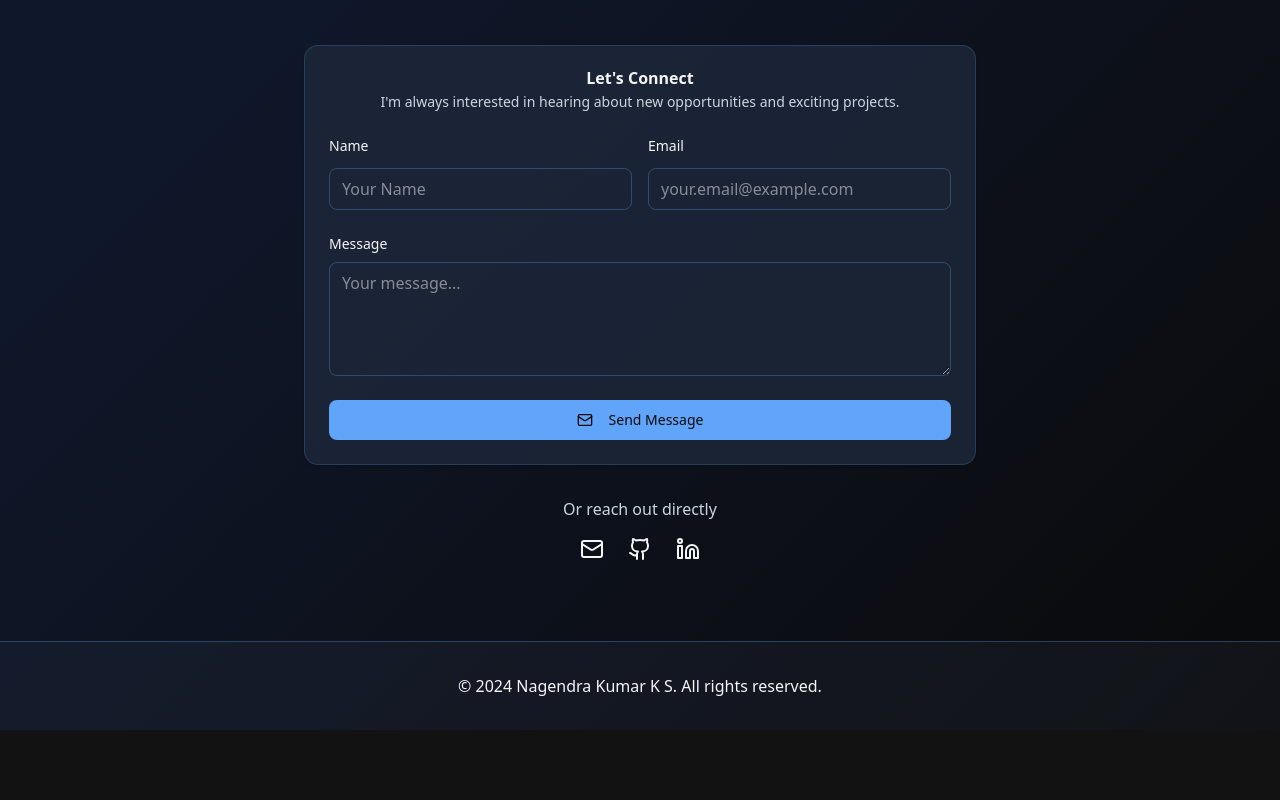
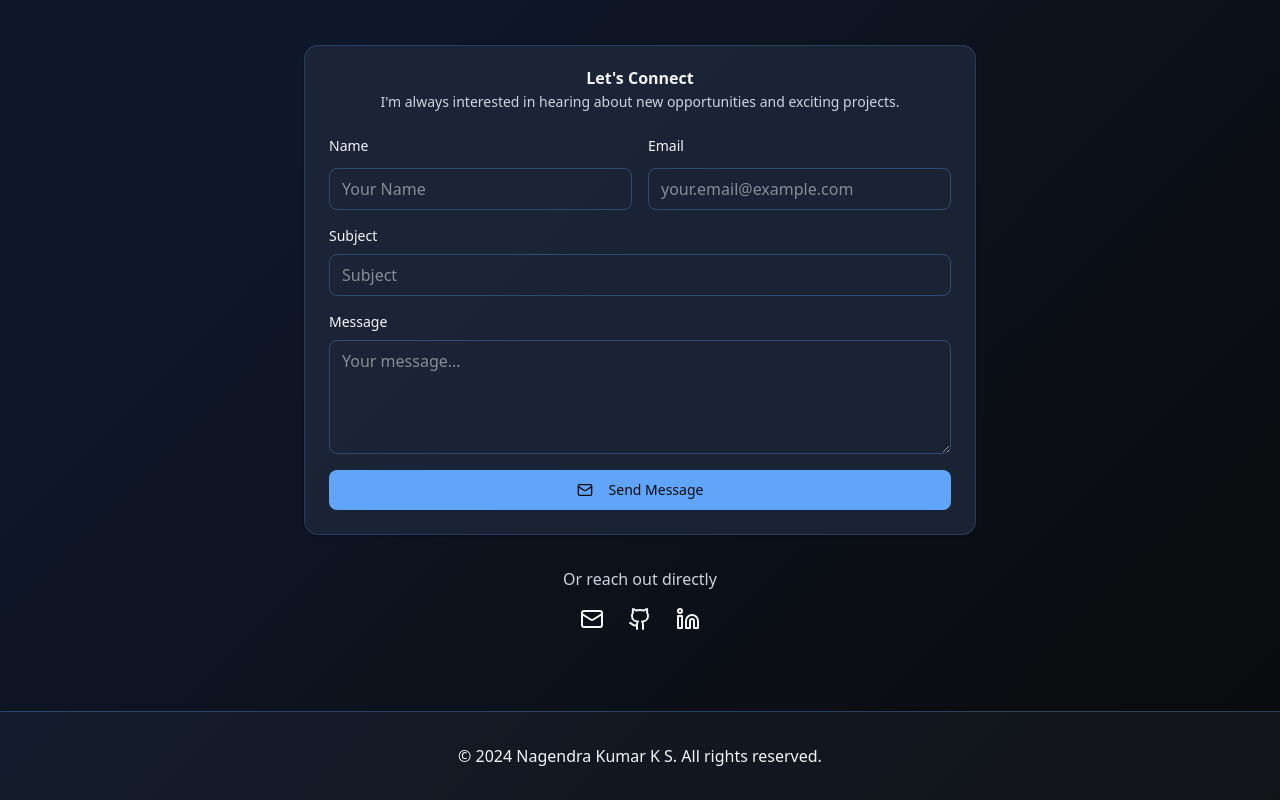
Before and after one commit to Nagendra2k00/portfolio, a Next.js app: page / in a window 1280 px wide. Shown: the part 4788-5588 px from the top of the page. Before the commit the page ends 5518 px from the top, so only its background shows below. Built offline with nearby package versions, Linux system fonts and the light colour scheme.

Commit message:
Added emailjs integration for contact form, updated sonner import, and improved form handling with success/error messages. Updated package dependencies for emailjs and sonner.

```diff
--- a/package.json
+++ b/package.json
@@ -12,6 +12,7 @@
     "@dnd-kit/core": "^6.3.1",
     "@dnd-kit/sortable": "^10.0.0",
     "@dnd-kit/utilities": "^3.2.2",
+    "@emailjs/browser": "^4.4.1",
     "@hookform/resolvers": "^5.1.1",
     "@mdxeditor/editor": "^3.39.1",
     "@radix-ui/react-accordion": "^1.2.11",
@@ -66,7 +67,7 @@
     "react-syntax-highlighter": "^15.6.1",
     "recharts": "^2.15.4",
     "sharp": "^0.34.3",
-    "sonner": "^2.0.6",
+    "sonner": "^2.0.7",
     "tailwind-merge": "^3.3.1",
     "tailwindcss-animate": "^1.0.7",
     "uuid": "^11.1.0",
--- a/src/app/layout.tsx
+++ b/src/app/layout.tsx
@@ -1,7 +1,7 @@
 import type { Metadata } from "next";
 import { Geist, Geist_Mono } from "next/font/google";
 import "./globals.css";
-import { Toaster } from "@/components/ui/toaster";
+import { Toaster } from "@/components/ui/sonner";
 
 const geistSans = Geist({
   variable: "--font-geist-sans",
@@ -57,7 +57,7 @@ export default function RootLayout({
         className={`${geistSans.variable} ${geistMono.variable} antialiased bg-background text-foreground`}
       >
         {children}
-        <Toaster />
+        <Toaster position="top-right" />
       </body>
     </html>
   );
--- a/src/app/page.tsx
+++ b/src/app/page.tsx
@@ -1,6 +1,6 @@
 "use client";
 
-import { useState, useEffect } from "react";
+import { useState, useEffect, useRef } from "react";
 import { Button } from "@/components/ui/button";
 import {
   Card,
@@ -23,17 +23,84 @@ import {
   Map,
   Menu,
   X,
-  ChevronDown
+  ChevronDown,
 } from "lucide-react";
+import emailjs from "@emailjs/browser";
+import { toast } from "sonner";
 
 export default function Portfolio() {
   const [activeSection, setActiveSection] = useState("hero");
+  const [isSubmitting, setIsSubmitting] = useState(false);
+  const [submitStatus, setSubmitStatus] = useState("");
+  const [errorMessage, setErrorMessage] = useState("");
+  const [successMessage, setSuccessMessage] = useState("");
+  const [formData, setFormData] = useState({
+    name: "",
+    email: "",
+    subject: "",
+    message: "",
+  });
+  const formRef = useRef(null);
 
   const scrollToSection = (sectionId: string) => {
     const element = document.getElementById(sectionId);
     if (element) {
       element.scrollIntoView({ behavior: "smooth" });
       setActiveSection(sectionId);
+    }
+  };
+
+  const handleSubmit = (e) => {
+    e.preventDefault();
+    setIsSubmitting(true);
+    setSubmitStatus("");
+    setErrorMessage("");
+    const serviceId =
+      process.env.NEXT_PUBLIC_EMAILJS_SERVICE_ID ||
+      import.meta.env.NEXT_PUBLIC_EMAILJS_SERVICE_ID;
+    const templateId =
+      process.env.NEXT_PUBLIC_EMAILJS_TEMPLATE_ID ||
+      import.meta.env.NEXT_PUBLIC_EMAILJS_TEMPLATE_ID;
+    const publicKey =
+      process.env.NEXT_PUBLIC_EMAILJS_PUBLIC_KEY ||
+      import.meta.env.NEXT_PUBLIC_EMAILJS_PUBLIC_KEY;
+
+    if (formRef.current) {
+      emailjs
+        .sendForm(
+          serviceId,
+          templateId,
+          formRef.current as HTMLFormElement,
+          publicKey
+        )
+        .then((result) => {
+          console.log("Email sent successfully:", result.text);
+          setIsSubmitting(false);
+          setSubmitStatus("success");
+          setSuccessMessage("Message sent successfully");
+          setFormData({
+            name: "",
+            email: "",
+            subject: "",
+            message: "",
+          });
+
+          // Reset status after 5 seconds
+          setTimeout(() => setSubmitStatus(""), 5000);
+        })
+        .catch((error) => {
+          console.error("Email sending failed:", error.text);
+          setIsSubmitting(false);
+          setSubmitStatus("error");
+          setErrorMessage("Failed to send message. Please try again later.");
+
+          // Reset error after 5 seconds
+          setTimeout(() => {
+            setSubmitStatus("");
+            setErrorMessage("");
+            setSuccessMessage("");
+          }, 5000);
+        });
     }
   };
 
@@ -636,11 +703,22 @@ export default function Portfolio() {
                 </CardDescription>
               </CardHeader>
               <CardContent className="space-y-6">
+                <form
+                  ref={formRef}
+                  onSubmit={handleSubmit}
+                  className="space-y-4"
+                >
                   <div className="grid md:grid-cols-2 gap-4">
                     <div className="flex flex-col gap-2">
                       <label className="text-sm font-medium mb-1">Name</label>
                       <input
                         type="text"
+                        name="name"
+                        value={formData.name}
+                        onChange={(e) =>
+                          setFormData({ ...formData, name: e.target.value })
+                        }
+                        required
                         className="w-full px-3 py-2 bg-background border border-border rounded-md focus:outline-none focus:ring-2 focus:ring-primary"
                         placeholder="Your Name"
                       />
@@ -649,23 +727,53 @@ export default function Portfolio() {
                       <label className="text-sm font-medium mb-1">Email</label>
                       <input
                         type="email"
+                        name="email"
+                        value={formData.email}
+                        onChange={(e) =>
+                          setFormData({ ...formData, email: e.target.value })
+                        }
+                        required
                         className="w-full px-3 py-2 bg-background border border-border rounded-md focus:outline-none focus:ring-2 focus:ring-primary"
                         placeholder="your.email@example.com"
                       />
                     </div>
                   </div>
                   <div className="flex flex-col gap-2">
+                    <label className="text-sm font-medium">Subject</label>
+                    <input
+                      type="text"
+                      name="subject"
+                      value={formData.subject}
+                      onChange={(e) =>
+                        setFormData({ ...formData, subject: e.target.value })
+                      }
+                      className="w-full px-3 py-2 bg-background border border-border rounded-md focus:outline-none focus:ring-2 focus:ring-primary"
+                      placeholder="Subject"
+                    />
+                  </div>
+                  <div className="flex flex-col gap-2">
                     <label className="text-sm font-medium">Message</label>
                     <textarea
                       rows={4}
+                      name="message"
+                      value={formData.message}
+                      onChange={(e) =>
+                        setFormData({ ...formData, message: e.target.value })
+                      }
+                      required
                       className="w-full px-3 py-2 bg-background border border-border rounded-md focus:outline-none focus:ring-2 focus:ring-primary"
                       placeholder="Your message..."
                     ></textarea>
                   </div>
-                <Button className="w-full button-glow" size="lg">
+                  <Button
+                    type="submit"
+                    className="w-full button-glow"
+                    size="lg"
+                  >
                     <Mail className="mr-2 h-4 w-4" />
                     Send Message
                   </Button>
+                </form>
               </CardContent>
             </Card>
             <div className="text-center mt-8">
@@ -707,6 +815,8 @@ export default function Portfolio() {
           <p>&copy; 2024 {portfolioData.name}. All rights reserved.</p>
         </div>
       </footer>
+      {submitStatus === "success" && toast(`${successMessage}`)}
+      {submitStatus === "error" && toast(`${errorMessage}`)}
     </div>
   );
 }
```
Also changed, not shown: 1 other file (tests, documents, lock files or other folders). Lines whose indentation alone changed are shown as unchanged.
